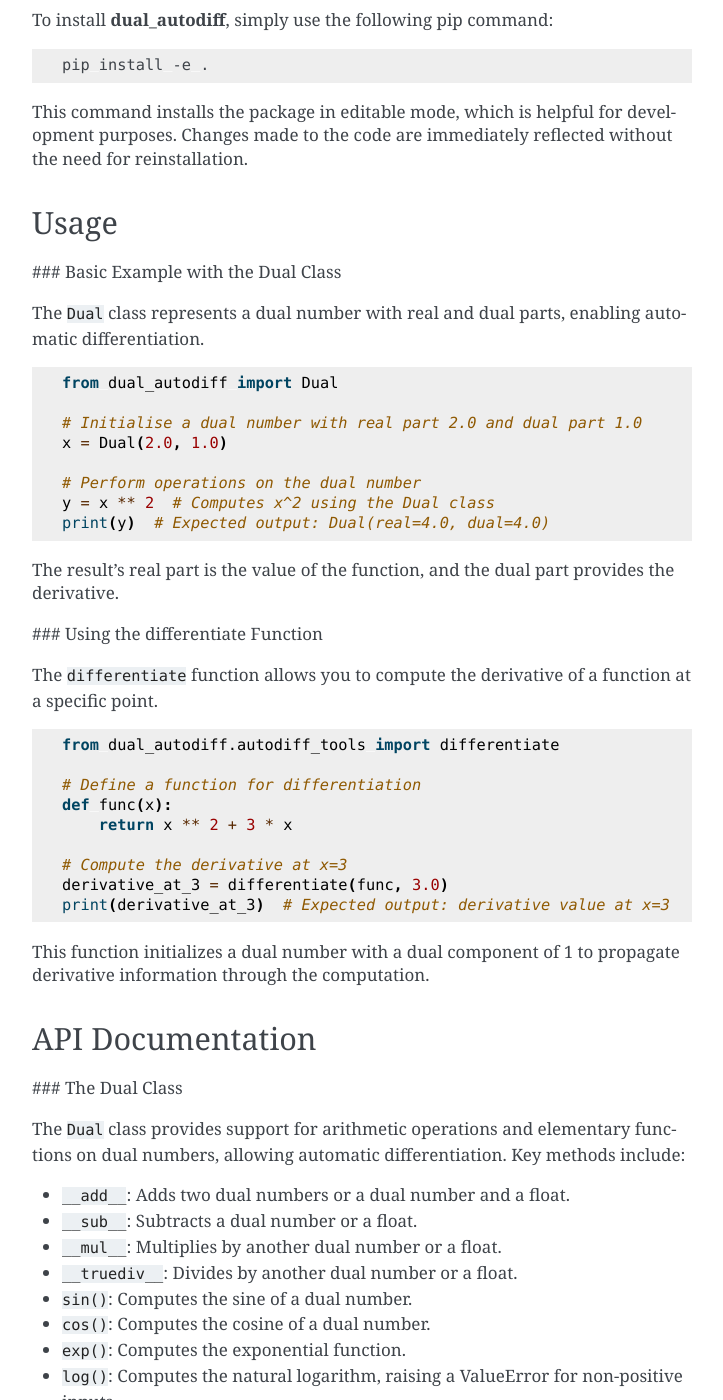
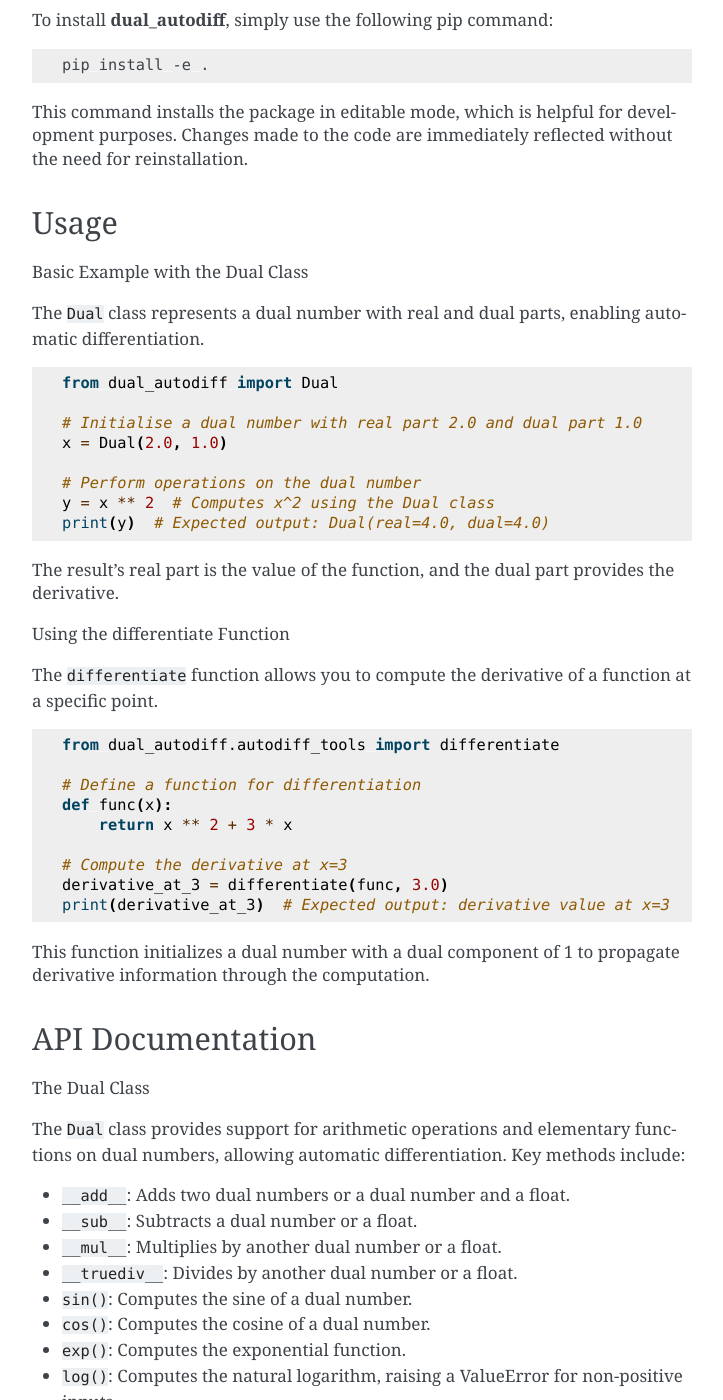
Before and after one commit to boboboon/dual_autodiff, a Sphinx documentation site: the page built from docs/index.rst, in a window 1280 px wide and 1400 px high, scrolled down 1195 px. Shown: the whole window, without its empty margins (388-1111 px from the left). Built offline with Sphinx 7.4.7, drawn with Linux system fonts in a browser that asks for light colours; some of the changed text lies outside the part shown.

Commit message:
Removing poor headers

```diff
--- a/docs/index.rst
+++ b/docs/index.rst
@@ -20,7 +20,7 @@ Overview
 
 The **dual_autodiff** library leverages dual numbers to enable forward-mode automatic differentiation, a powerful technique for symbolic differentiation. This is particularly useful for applications requiring precise and efficient derivative computations, such as optimization, machine learning, and scientific computing.
 
-### Dual Numbers and Automatic Differentiation
+Dual Numbers and Automatic Differentiation
 
 Dual numbers are an extension of real numbers designed to compute derivatives through symbolic propagation. A dual number is expressed as:
 
@@ -52,7 +52,7 @@ This command installs the package in editable mode, which is helpful for develop
 Usage
 -----
 
-### Basic Example with the Dual Class
+Basic Example with the Dual Class
 
 The ``Dual`` class represents a dual number with real and dual parts, enabling automatic differentiation.
 
@@ -69,7 +69,7 @@ The ``Dual`` class represents a dual number with real and dual parts, enabling a
 
 The result’s real part is the value of the function, and the dual part provides the derivative.
 
-### Using the differentiate Function
+Using the differentiate Function
 
 The ``differentiate`` function allows you to compute the derivative of a function at a specific point.
 
@@ -90,7 +90,7 @@ This function initializes a dual number with a dual component of 1 to propagate
 API Documentation
 -----------------
 
-### The Dual Class
+The Dual Class
 
 The ``Dual`` class provides support for arithmetic operations and elementary functions on dual numbers, allowing automatic differentiation. Key methods include:
 
@@ -103,7 +103,7 @@ The ``Dual`` class provides support for arithmetic operations and elementary fun
 - ``exp()``: Computes the exponential function.
 - ``log()``: Computes the natural logarithm, raising a ValueError for non-positive inputs.
 
-### differentiate Function
+differentiate Function
 
 The ``differentiate`` function calculates the derivative of a function at a specified point. It operates by initializing a dual number with a dual component of 1, allowing derivatives to propagate through the function.
 
```
